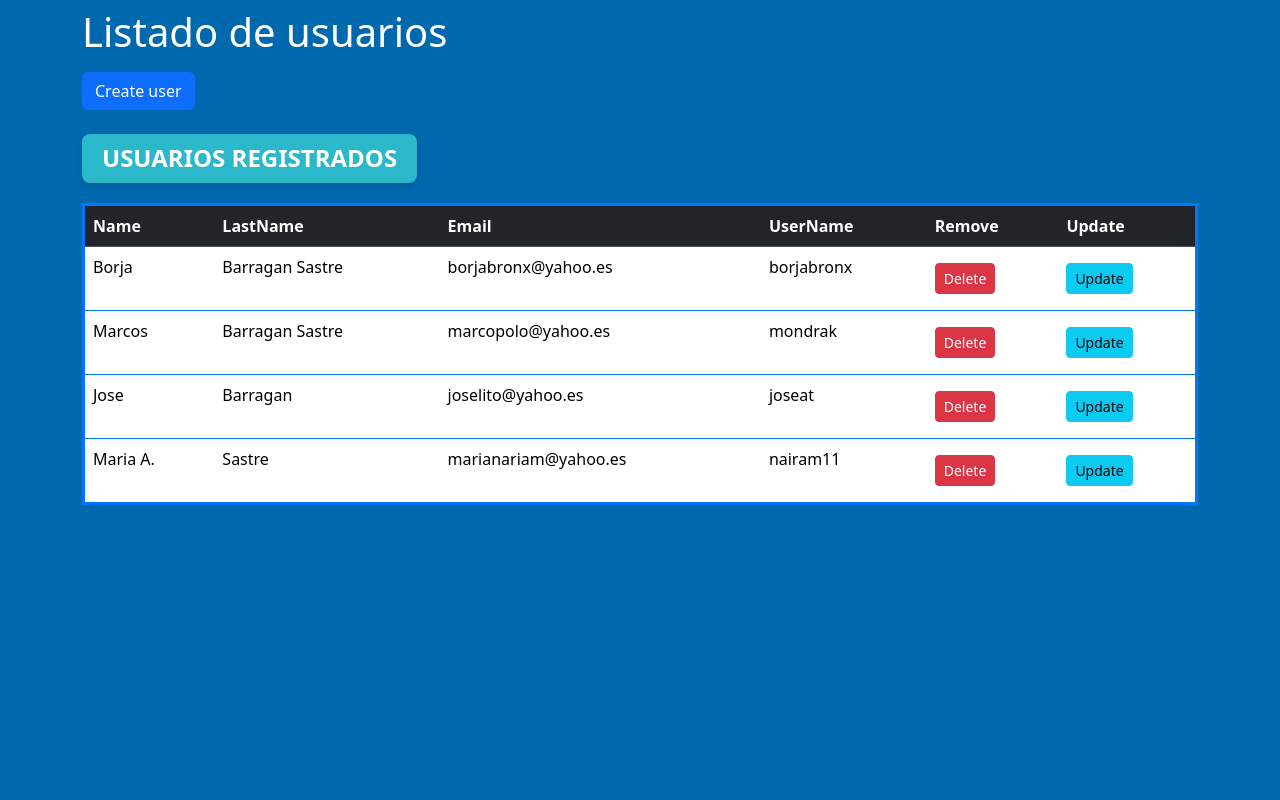
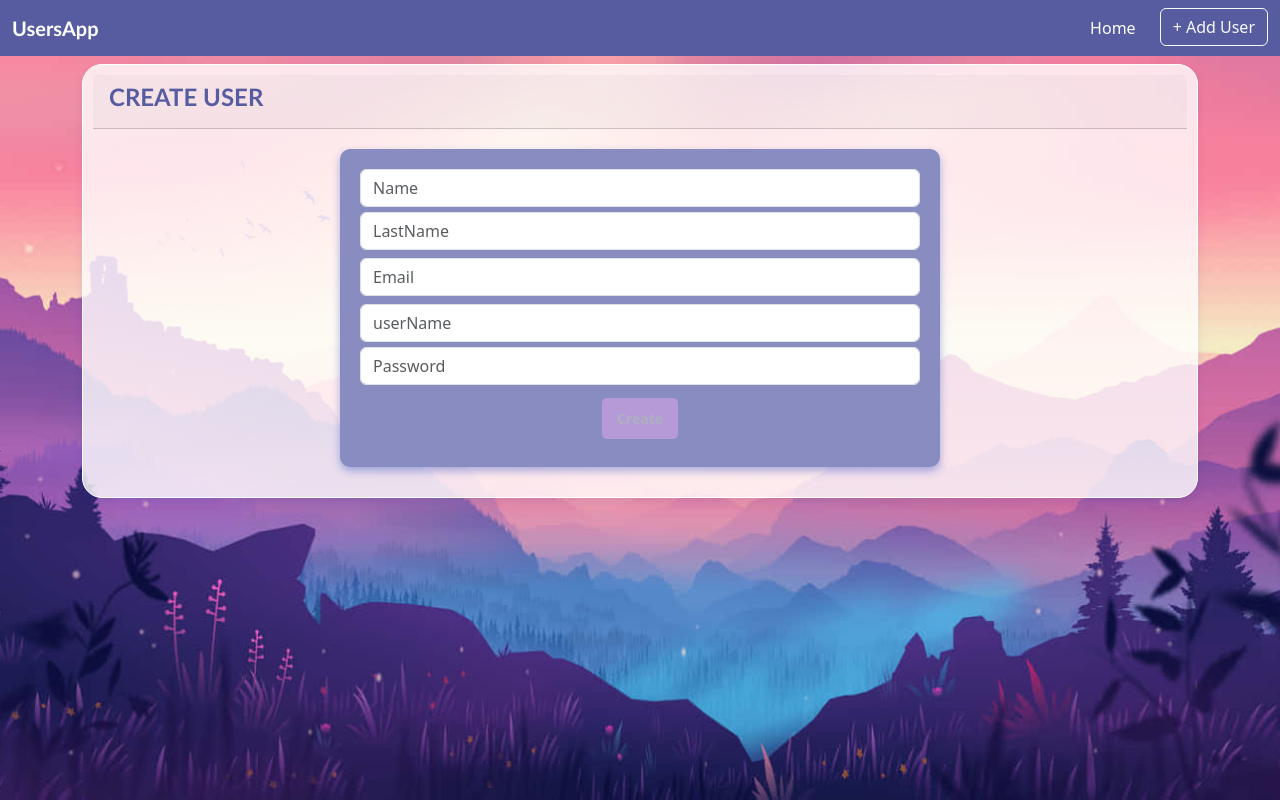
Before and after one commit to BorjaBarragan/UserWeb_front, an Angular app: page /user/create in a window 1280 px wide. Before the commit this address led to /. Built offline with nearby package versions, Linux system fonts and the light colour scheme.

Commit message:
Subimos proyecto con rutas

```diff
--- /dev/null
+++ b/src/app/components/navbar/navbar.component.html
@@ -0,0 +1,27 @@
+<nav class="navbar navbar-expand-lg navbar-dark custom-navbar-body">
+  <div class="container-fluid">
+    <!-- Marca de la app -->
+    <a class="navbar-brand fw-bold" href="#" style="font-family: 'Trebuchet MS', sans-serif;">UsersApp</a>
+    <!-- Botón toggle para dispositivos móviles -->
+    <button class="navbar-toggler" type="button" data-bs-toggle="collapse" data-bs-target="#navbarNav"
+      aria-controls="navbarNav" aria-expanded="false" aria-label="Toggle navigation">
+      <span class="navbar-toggler-icon"></span>
+    </button>
+
+    <!-- Menú de navegación -->
+    <div class="collapse navbar-collapse" id="navbarNav">
+      <ul class="navbar-nav ms-auto">
+        <!-- Home link -->
+        <li class="nav-item">
+          <a class="nav-link text-white" aria-current="page" [routerLink]="['/users']" [state]="{users: users}">
+            Home
+          </a>
+        </li>
+        <!-- Botón destacado para añadir nuevo usuario -->
+        <li class="nav-item">
+          <a class="btn btn-outline-light ms-3" [routerLink]="['/user/create']">+ Add User</a>
+        </li>
+      </ul>
+    </div>
+  </div>
+</nav>
--- a/src/app/components/user-app.component.html
+++ b/src/app/components/user-app.component.html
@@ -1,17 +1,4 @@
+<navbar [users]="users"/>
 <div class="container my-2">
-    <h1 style="color: rgb(255, 255, 255);">{{title}}</h1>
-    <button class="btn btn-primary my-2"
-    (click)="setOpen()">{{open==true ? "Close" : 'Create user'}}</button>
-    <div class="row">
-        <div class="col">
-            <user
-            [users]="users"
-            (idUserEventEmitter)="removeUser($event)"
-            (selectedUserEventEmitter)="setSelectedUser($event)"
-            />
-        </div>
-    </div>
+    <router-outlet/>
 </div>
-@if(open){
-    <user-form [user]="userSelected"(newUserEventEmitter)="addUser($event)" (openEventEmitter)="setOpen()"/>
-}
--- a/src/app/components/user-app.component.ts
+++ b/src/app/components/user-app.component.ts
@@ -1,51 +1,50 @@
-import { Component, Input, OnInit } from '@angular/core';
+import { Component, OnInit } from '@angular/core';
 import { User } from '../models/user';
 import { UserService } from '../services/user.service';
-import { UserComponent } from "./user/user.component";
-import { UserFormComponent } from "./user-form/user-form.component";
 import Swal from 'sweetalert2';
+import { Router, RouterOutlet } from '@angular/router';
+import { NavbarComponent } from './navbar/navbar.component';
+import { SharingDataService } from '../services/sharing-data.service';
 
 @Component({
   selector: 'user-app',
   standalone: true,
-  imports: [UserComponent, UserFormComponent],
+  imports: [RouterOutlet, NavbarComponent],
   templateUrl: './user-app.component.html',
 })
 export class UserAppComponent implements OnInit {
 
-  title: string = 'Listado de usuarios'
-
   users: User[] = [];
 
-  //Usuario unico, ya que no es un array
-  userSelected: User;
-
-  open: boolean = false;
-
-  constructor(private service: UserService) {
-    this.userSelected = new User();
-  }
+  constructor(
+    private router: Router,
+    private service: UserService,
+    private sharingData: SharingDataService
+  ) { }
   ngOnInit(): void {
     this.service.findAll().subscribe(users => this.users = users);
+    this.addUser();
+    this.removeUser();
   }
 
-  addUser(user: User) {
+  addUser() {
+    this.sharingData.newUserEventEmitter.subscribe(user => {
       if (user.id > 0) {
         this.users = this.users.map(u => (u.id == user.id) ? { ...user } : u);
       } else {
         this.users = [...this.users, { ...user, id: new Date().getTime() }];
       }
+      this.router.navigate(['/users'], { state: { users: this.users } })
       Swal.fire({
         title: "Saved",
         text: "The user is created successfully !",
         icon: "success"
       });
-    this.userSelected = new User();
-    this.setOpen();
-    console.log('Usuario agregado:', user);
+    })
   }
 
-  removeUser(id: number): void {
+  removeUser(): void {
+    this.sharingData.idUserEventEmitter.subscribe(id => {
       Swal.fire({
         title: "Are you sure?",
         text: "You won't be able to revert this!",
@@ -57,6 +56,12 @@ export class UserAppComponent implements OnInit {
       }).then((result) => {
         if (result.isConfirmed) {
           this.users = this.users.filter(user => user.id !== id);
+          // Navega a la ruta '/users/create' pero sin cambiar la URL visible en el navegador (navegación silenciosa).
+          this.router.navigate(['/user/create'], { skipLocationChange: true }).then(() => {
+            // Una vez que la navegación anterior ha sido completada, navega a la ruta '/users'.
+            // Pasa la lista de usuarios actualizada a través del estado para que la nueva vista los reciba.
+            this.router.navigate(['/users'], { state: { users: this.users } });
+          });
           Swal.fire({
             title: "Deleted!",
             text: "The user has been deleted.",
@@ -65,15 +70,6 @@ export class UserAppComponent implements OnInit {
         }
       });
       console.log('Usuario eliminado:', id);
-  }
-
-  setSelectedUser(userRow: User): void {
-    this.userSelected = { ...userRow };
-    this.open=true;
-    console.log('Usuario modificado:', this.userSelected);
-  }
-
-  setOpen(){
-    this.open = ! this.open;
+    })
   }
 }
--- a/src/app/components/user-form/user-form.component.html
+++ b/src/app/components/user-form/user-form.component.html
@@ -1,18 +1,10 @@
-<div class="modal" tabindex="-1" style="display: block;">
-    <div class="modal-dialog">
-      <div class="modal-content">
-        <div class="modal-header">
-          <h5 class="modal-title">Form {{ user.id ? 'Update' : 'Create' }} User</h5>
-          <button
-          (click)="onOpenClose()"
-          type="button"
-          class="btn-close"
-          data-bs-dismiss="modal"
-          aria-label="Close"
-          ></button>
+<div class="card custom-card-bg">
+      <div class="card-content">
+        <div class="card-header">
+          <h5 class="card-title custom-title">{{ user.id ? 'UPDATE' : 'CREATE' }} USER</h5>
         </div>
-        <div class="modal-body">
-            <form (ngSubmit)="onSubmit(userForm)" class="form-container my-1" #userForm="ngForm">
+        <div class="card-body">
+            <form (ngSubmit)="onSubmit(userForm)" class="form-container my-1  custom-card-body" #userForm="ngForm">
                 <div>
                     <input
                     placeholder="Name"
@@ -131,17 +123,11 @@
                     }
                 </div>
                 <div class="text-center">
-                    <button type="submit" class="btn btn-primary my-2"
+                    <button type="submit" class="btn btn-create my-2 btn-sm"
                     [disabled]="userForm.invalid">
                         {{ user.id ? 'Update' : 'Create' }}
                     </button>
                 </div>
             </form>
         </div>
-        <div class="modal-footer">
-          <button type="button" class="btn btn-secondary" data-bs-dismiss="modal"
-          (click)="onOpenClose()">Close</button>
-        </div>
-      </div>
-    </div>
   </div>
--- a/src/app/components/user-form/user-form.component.ts
+++ b/src/app/components/user-form/user-form.component.ts
@@ -1,6 +1,8 @@
-import { Component, EventEmitter, Input, Output } from '@angular/core';
+import { Component} from '@angular/core';
 import { FormsModule, NgForm } from '@angular/forms';
 import { User } from '../../models/user';
+import { SharingDataService } from '../../services/sharing-data.service';
+import { Router } from '@angular/router';
 
 
 @Component({
@@ -12,20 +14,24 @@ import { User } from '../../models/user';
 
 export class UserFormComponent {
 
-  @Input() user: User;
-  //Definimos el @Output para emitir el objeto user
-  @Output() newUserEventEmitter: EventEmitter<User> = new EventEmitter;
+  user: User;
 
-  @Output() openEventEmitter = new EventEmitter;
-
-  constructor() {
-    this.user = new User();
+  constructor(
+    private sharingData : SharingDataService,
+    private router: Router){
+     // Verifica si la navegación actual contiene algún estado (datos pasados desde otro componente)
+     if (this.router.getCurrentNavigation()?.extras.state) {
+      // Si existe estado en la navegación, asigna los usuarios desde ese estado a la variable `this.users`
+      this.user = this.router.getCurrentNavigation()?.extras.state!['user'];
+    } else {
+      this.user = new User();
+    }
   }
 
   onSubmit(userForm: NgForm): void {
     if (userForm.valid) {
       // Emitimos el objeto usuario
-      this.newUserEventEmitter.emit(this.user);
+      this.sharingData.newUserEventEmitter.emit(this.user);
       console.log(this.user);
       // Si es creación, reinicia el formulario
       }
@@ -39,7 +45,4 @@ export class UserFormComponent {
     userForm.resetForm();
   }
 
-  onOpenClose() {
-    this.openEventEmitter.emit();
-  }
 }
--- a/src/app/components/user/user.component.html
+++ b/src/app/components/user/user.component.html
@@ -1,35 +1,35 @@
-<h4 class="formulario-box my-3" style="color: #ffffff;">USUARIOS REGISTRADOS</h4>
+
+<h1 style="color: rgb(255, 255, 255);">{{title}}</h1>
 @if(users.length == 0){
 <div class="alert alert-warning">No hay usuarios</div>
 }@else{
-<table class="table table-hover my-1" style="border: 3px solid rgb(0, 119, 255);">
-    <thead class="table-dark">
+<table class="table table-hover my-4" style="border: 3px solid #575ca0;">
+    <thead class="table-dark" >
         <tr>
-            <th>Name</th>
-            <th>LastName</th>
-            <th>Email</th>
-            <th>UserName</th>
-            <th>Remove</th>
-            <th>Update</th>
+            <th>NAME</th>
+            <th>LASTNAME</th>
+            <th>EMAIL</th>
+            <th>USERNAME</th>
+            <th>REMOVE</th>
+            <th>UPDATE</th>
         </tr>
     </thead>
     <tbody>
         @for (user of users; track $index) {
         <tr>
-            <td>{{user.name}}</td>
-            <td>{{user.lastName}}</td>
-            <td>{{user.email}}</td>
-            <td>{{user.userName}}</td>
+            <td class="username" >{{user.name}}</td>
+            <td class="username">{{user.lastName}}</td>
+            <td class="username">{{user.email}}</td>
+            <td class="username">{{user.userName}}</td>
             <td>
-                <button class="btn btn-danger my-2 btn-sm"
+                <button class="btn btn-error my-2 btn-sm fw-bold"
                 (click)="onRemoveUser(user.id)">
-                    Delete
+                    DELETE
                 </button>
             </td>
             <td>
-                <button class="btn btn-info my-2 btn-sm"
-                (click)="onSelectedUser(user)">
-                    Update
+                <button class="btn btn-lila my-2 btn-sm" (click)="onRemoveUser(user.id)">
+                    UPDATE
                 </button>
             </td>
         </tr>
--- a/src/app/components/user/user.component.ts
+++ b/src/app/components/user/user.component.ts
@@ -1,26 +1,43 @@
-import { Component, EventEmitter, Input, Output } from '@angular/core';
+import { Component, EventEmitter } from '@angular/core';
 import { User } from '../../models/user';
+import { Router, RouterModule } from '@angular/router';
+import { UserService } from '../../services/user.service';
+import { SharingDataService } from '../../services/sharing-data.service';
 
 @Component({
   selector: 'user',
   standalone: true,
-  imports: [],
+  imports: [RouterModule],
   templateUrl: './user.component.html',
 })
 export class UserComponent {
 
-  @Input() users: User[] = [];
+  title: string = 'Listado de usuarios'
 
-  @Output() idUserEventEmitter = new EventEmitter();
+  users: User[] = [];
 
-  @Output() selectedUserEventEmitter = new EventEmitter();
+  constructor(
+    private sharingData: SharingDataService,
+    private service: UserService,  // Inyecta el servicio UserService para obtener datos de usuarios
+    private router: Router) {        // Inyecta el servicio Router para acceder a la navegación actual y su estado
+    // Verifica si la navegación actual contiene algún estado (datos pasados desde otro componente)
+    if (this.router.getCurrentNavigation()?.extras.state) {
+      // Si existe estado en la navegación, asigna los usuarios desde ese estado a la variable `this.users`
+      this.users = this.router.getCurrentNavigation()?.extras.state!['users'];
+    } else {
+      // Si no hay estado en la navegación, llama al servicio `UserService` para obtener la lista de usuarios desde el backend
+      this.service.findAll().subscribe(users => this.users = users);
+      // `subscribe()` se usa para recibir los datos de manera asincrónica (una vez que llegan los datos del servidor)
+      // Cuando se reciban los usuarios, se asignan a `this.users`
+    }
+  }
 
   onRemoveUser(id: number): void {
-      this.idUserEventEmitter.emit(id);
+    this.sharingData.idUserEventEmitter.emit(id);
   }
 
   onSelectedUser(user: User): void {
-    this.selectedUserEventEmitter.emit(user)
+    this.router.navigate(['/user/edit', user.id], { state: { user } });
   }
 
 }
--- a/src/styles.css
+++ b/src/styles.css
@@ -1,30 +1,40 @@
-body {
-    background-color: #0068ad;
-  }
-
-  .formulario-box {
-    background-color: #2ab8ca; /* Fondo chulo */
-    color: white; /* Color de texto */
-    padding: 10px 20px; /* Espaciado interno */
-    border-radius: 8px; /* Bordes redondeados */
-    box-shadow: 0 4px 6px rgba(0, 0, 0, 0.1); /* Sombra suave */
-    text-align: center; /* Centrar el texto */
-    display: inline-block; /* Ajustar al tamaño del contenido */
-    margin-bottom: 20px; /* Espaciado debajo del título */
-    font-weight: bold; /* Texto en negrita */
+.formulario-box {
+  background-color: #2ab8ca;
+  /* Fondo chulo */
+  color: white;
+  /* Color de texto */
+  padding: 10px 20px;
+  /* Espaciado interno */
+  border-radius: 8px;
+  /* Bordes redondeados */
+  box-shadow: 0 4px 6px rgba(0, 0, 0, 0.1);
+  /* Sombra suave */
+  text-align: center;
+  /* Centrar el texto */
+  display: inline-block;
+  /* Ajustar al tamaño del contenido */
+  margin-bottom: 20px;
+  /* Espaciado debajo del título */
+  font-weight: bold;
+  /* Texto en negrita */
 }
 
 .form-container {
-  background-color: #2ab8ca; /* Color de fondo gris claro */
-  padding: 5px; /* Espaciado interno */
-  border-radius: 8px; /* Bordes redondeados */
-  box-shadow: 0px 4px 8px rgba(0, 48, 180, 0.336); /* Sombra para darle algo de relieve */
-  max-width: 600px; /* Ancho máximo del formulario */
-  margin: auto; /* Centrar el formulario horizontalmente */
+  padding: 5px;
+  /* Espaciado interno */
+  border-radius: 8px;
+  /* Bordes redondeados */
+  box-shadow: 0px 4px 8px rgba(0, 48, 180, 0.336);
+  /* Sombra para darle algo de relieve */
+  max-width: 600px;
+  /* Ancho máximo del formulario */
+  margin: auto;
+  /* Centrar el formulario horizontalmente */
 }
 
 .form-container .form-control {
-  margin-bottom: 5px; /* Espacio entre los inputs */
+  margin-bottom: 5px;
+  /* Espacio entre los inputs */
 }
 
 .abrir-modal {
@@ -51,20 +61,111 @@ body {
 
 @keyframes fadeIn {
   0% {
-      opacity: 0
+    opacity: 0
   }
 
   to {
-      opacity: 1
+    opacity: 1
   }
 }
 
 @-webkit-keyframes fadeIn {
   0% {
-      opacity: 0
+    opacity: 0
   }
 
   to {
-      opacity: 1
+    opacity: 1
   }
 }
+
+body {
+  background-image: url('app/assets/wallpaper1.jpg');
+  background-size: cover;
+  background-position: center;
+  background-repeat: no-repeat;
+  background-attachment: fixed;
+  color: white;
+}
+
+.custom-card-bg {
+  background-color: rgba(255, 255, 255, 0.8);
+  padding: 10px;
+  border-radius: 20px;
+  border: 1px solid #ffffff;
+  box-shadow: 0px 4px 8px rgba(0, 48, 180, 0.1);
+  color: #000000; /* Texto negro para contraste */
+}
+
+.custom-card-body {
+  background-color: #888cc0;
+  padding: 20px;
+  border-radius: 10px;
+}
+
+.custom-navbar-body {
+  background-color: #575ca0;
+}
+
+.custom-title {
+  color: #575ca0; /* Color de tu navbar */
+  font-family: 'Trebuchet MS', sans-serif; /* Cambia a la fuente que prefieras */
+  font-weight: bold; /* Texto en negrita */
+  font-size: 1.5rem; /* Aumenta el tamaño de la fuente */
+}
+
+.username {
+  font-family: 'Trebuchet MS', sans-serif; /* Cambia la fuente a Arial o a la que desees */
+  font-size: 1.1rem; /* Tamaño de la fuente */
+  color: #fff; /* Color de texto, si quieres que sea blanco */
+}
+
+.btn-lila {
+  background-color: #863fb9; /* Color lila claro */
+  color: #fefdff; /* Color del texto oscuro (puedes cambiarlo a blanco o a otro color si lo prefieres) */
+  border: none; /* Elimina el borde del botón */
+  padding: 10px 15px; /* Ajusta el espacio interno del botón */
+  border-radius: 5px; /* Bordes redondeados */
+  transition: background-color 0.3s ease; /* Añade una transición suave al color de fondo */
+  font-weight: bold;
+}
+.btn-lila:hover {
+  background-color: #863fb9; /* Cambia el color del fondo al pasar el ratón (ajusta el color si lo deseas) */
+  color: #fefdff; /* Color del texto, mantenlo igual o ajusta si es necesario */
+  transform: scale(1.15); /* Aumenta el tamaño del botón en un 5% al pasar el ratón */
+}
+.btn-error {
+  background-color: #da2a2a; /* Color lila claro */
+  color: #fefdff; /* Color del texto oscuro (puedes cambiarlo a blanco o a otro color si lo prefieres) */
+  border: none; /* Elimina el borde del botón */
+  padding: 10px 15px; /* Ajusta el espacio interno del botón */
+  border-radius: 5px; /* Bordes redondeados */
+  transition: background-color 0.3s ease; /* Añade una transición suave al color de fondo */
+  font-weight: bold;
+}
+.btn-error:hover {
+  background-color: #da2a2a; /* Cambia el color del fondo al pasar el ratón (ajusta el color si lo deseas) */
+  color: #fefdff; /* Color del texto, mantenlo igual o ajusta si es necesario */
+  transform: scale(1.15); /* Aumenta el tamaño del botón en un 5% al pasar el ratón */
+}
+.btn-create {
+  background-color: #4900a8; /* Color lila claro */
+  color: #fefdff; /* Color del texto oscuro (puedes cambiarlo a blanco o a otro color si lo prefieres) */
+  border: none; /* Elimina el borde del botón */
+  padding: 10px 15px; /* Ajusta el espacio interno del botón */
+  border-radius: 5px; /* Bordes redondeados */
+  transition: background-color 0.3s ease; /* Añade una transición suave al color de fondo */
+  font-weight: bold;
+}
+
+.btn-create:disabled {
+  background-color: #c8a1e2; /* Color más claro para el botón deshabilitado */
+  color: #bfbfbf; /* Color de texto más claro para el estado deshabilitado */
+  cursor: not-allowed; /* Cambia el cursor a un símbolo de no permitido */
+  opacity: 0.7; /* Añade una opacidad más baja si lo deseas */
+}
+.btn-create:hover {
+  background-color: #5b0bc4; /* Cambia el color del fondo al pasar el ratón (ajusta el color si lo deseas) */
+  color: #fefdff; /* Color del texto, mantenlo igual o ajusta si es necesario */
+  transform: scale(1.15); /* Aumenta el tamaño del botón en un 5% al pasar el ratón */
+}
```
Also changed, not shown: src/app/app.routes.ts (+21 -1 lines), src/app/components/navbar/navbar.component.ts (added, +15 -0 lines), src/app/services/sharing-data.service.ts (added, +21 -0 lines), src/app/assets/wallpaper1.jpg (added). Lines whose indentation alone changed are shown as unchanged.
